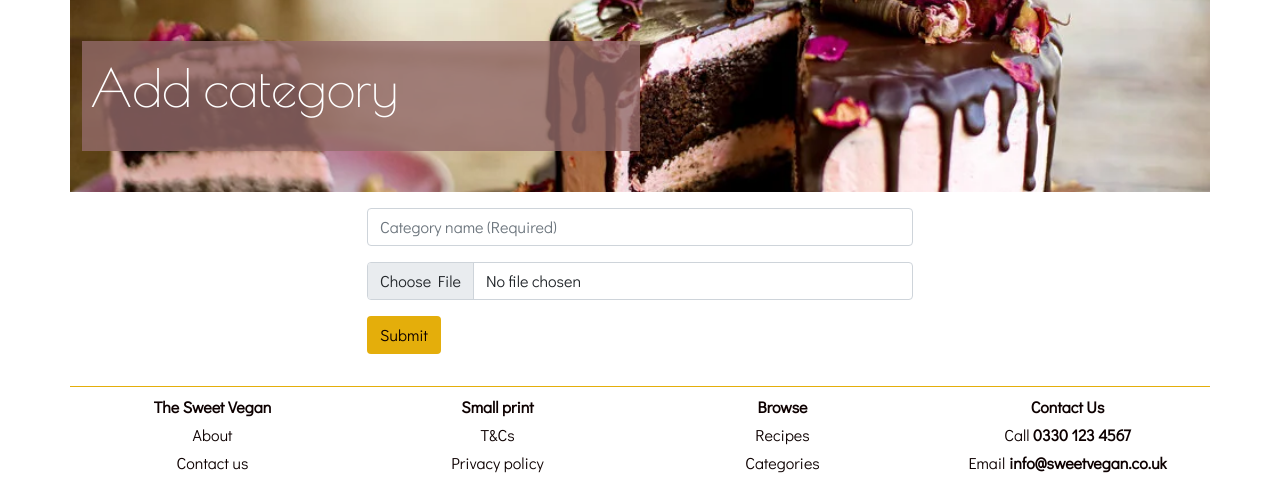
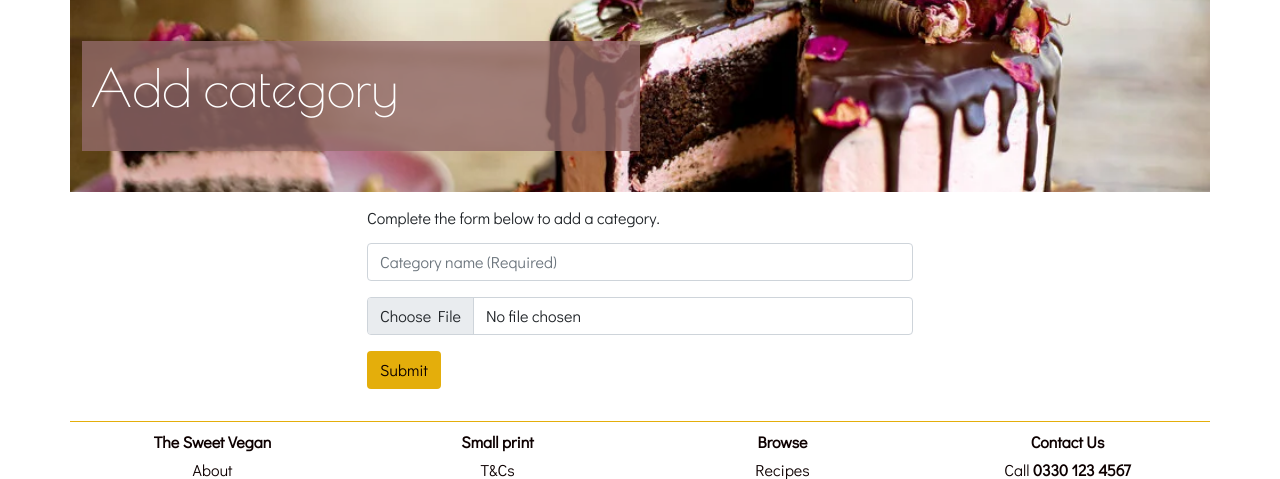
Before and after one commit to mattgriffindev/filfthy-gorgeous-vegan, a Flask app: page /add_category in a window 1280 px wide. Shown: the part 80-559 px from the top of the page. Run offline with Flask 2, Linux system fonts and the light colour scheme; the visitor is signed in with stand-in values (Sample User, id 1); some libraries are stand-ins or nearby versions; some web fonts are replaced.

Commit message:
Edit add_category: add heading

```diff
--- a/cakebox/templates/add_category.html
+++ b/cakebox/templates/add_category.html
@@ -27,6 +27,7 @@
     <div class="container">
         <div class="row justify-content-center py-3">
             <div class="col-12 col-md-6">
+                <h6 class="mb-3">Complete the form below to add a category.</h6>
                 <form method="POST" class="contact-form" action="{{ url_for('add_category') }}" novalidate>
                     <div class="mb-3">
                         <input type="text" class="form-control validate" name="category_name" id="category_name"
```
